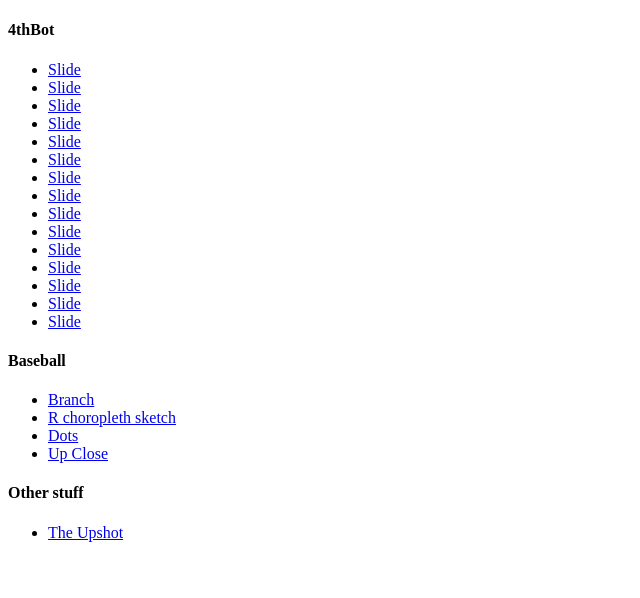
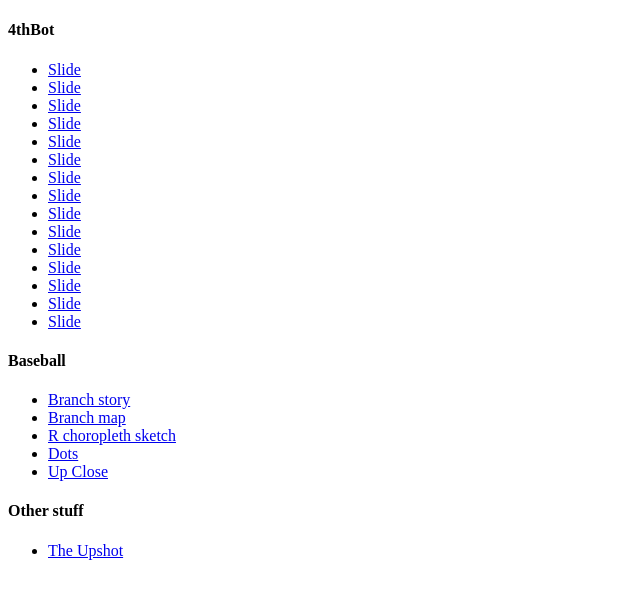
Before and after one commit to kpq/talks, a plain HTML site: page 2014-07-15-data-science-meetup/index.html in a window 1280 px wide. Shown: the whole page, without its empty margins (0-640 px from the left). Drawn offline with Linux system fonts and the light colour scheme.

Commit message:
renamed some files, added a link

```diff
--- a/2014-07-15-data-science-meetup/index.html
+++ b/2014-07-15-data-science-meetup/index.html
@@ -27,9 +27,10 @@
 
 <h4>Baseball</h4>
 <ul>
-	<li><a href="http://www.nytimes.com/imagepages/2006/08/18/sports/18fans_Map.ready.html">Branch</a></li>
-	<li><a href="Screenshot 2014-04-08 19.49.40.png">R choropleth sketch</a></li>
-	<li><a href="Screenshot 2014-04-11 01.40.58.png">Dots</a></li>
+	<li><a href="http://www.nytimes.com/2006/08/18/sports/baseball/18fans.html?pagewanted=all%3Cbr%3E">Branch story</a></li>
+	<li><a href="http://www.nytimes.com/imagepages/2006/08/18/sports/18fans_Map.ready.html">Branch map</a></li>
+	<li><a href="images/sketch1.png">R choropleth sketch</a></li>
+	<li><a href="images/dots.png">Dots</a></li>
 	<li><a href="http://www.nytimes.com/interactive/2014/04/23/upshot/24-upshot-baseball.html">Up Close</a></li>
 </ul>
 
```
Also changed, not shown: 2014-07-15-data-science-meetup/images/fourth-sketch.png (renamed from 2014-07-15-data-science-meetup/images/Screenshot 2014-07-15 11.25.58.png), 2014-07-15-data-science-meetup/images/sketch1.png (renamed from 2014-07-15-data-science-meetup/images/Screenshot 2014-04-08 19.49.40.png), 2 other files.
